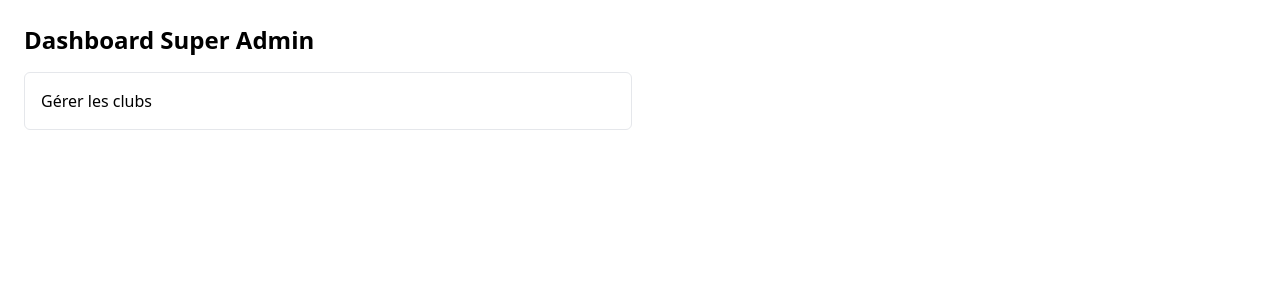
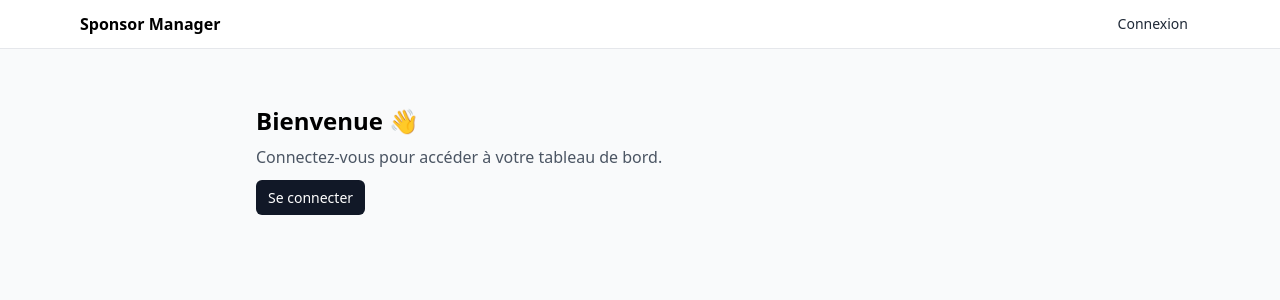
Before and after one commit to Gilles4913/sb1-8y94t8sa, a React (Vite) app: page / in a window 1280 px wide. Shown: the top 300 px of the page. Built offline with nearby package versions, Linux system fonts and the light colour scheme; no server answers.

Commit message:
Update router.tsx

```diff
--- a/src/router.tsx
+++ b/src/router.tsx
@@ -1,6 +1,7 @@
 import { createBrowserRouter } from 'react-router-dom'
 
 // Layouts
+import PublicLayout from '@/components/layouts/PublicLayout'
 import AdminLayout from '@/components/layouts/AdminLayout'
 import ClubLayout from '@/components/layouts/ClubLayout'
 
@@ -8,21 +9,36 @@ import ClubLayout from '@/components/layouts/ClubLayout'
 import RequireSuperAdmin from '@/guards/RequireSuperAdmin'
 import RequireActiveTenant from '@/guards/RequireActiveTenant'
 
+// Pages publiques
+import PublicHome from '@/pages'
+import LoginPage from '@/pages/login'
+
 // Pages Admin
-import AdminDashboard from '@/pages/admin'         // /admin
-import AdminClubsPage from '@/pages/admin/clubs'   // /admin/clubs
-import ClubDetailPage from '@/pages/admin/clubs/[id]' // /admin/clubs/:id
+import AdminDashboard from '@/pages/admin'
+import AdminClubsPage from '@/pages/admin/clubs'
+import ClubDetailPage from '@/pages/admin/clubs/[id]'
 
 // Pages Club
-import ClubDashboard from '@/pages/clubs'          // /clubs
-import ClubSponsorsPage from '@/pages/clubs/sponsors' // /clubs/sponsors
+import ClubDashboard from '@/pages/clubs'
+import ClubSponsorsPage from '@/pages/clubs/sponsors'
 
-// Optionnel : 404
+// 404 simple
 function NotFound() {
   return <div className="p-6">404 — Page introuvable</div>
 }
 
 export const router = createBrowserRouter([
+  // Public
+  {
+    path: '/',
+    element: <PublicLayout />,
+    children: [
+      { index: true, element: <PublicHome /> },
+      { path: 'login', element: <LoginPage /> },
+    ],
+  },
+
+  // Admin
   {
     path: '/admin',
     element: (
@@ -36,6 +52,8 @@ export const router = createBrowserRouter([
       { path: 'clubs/:id', element: <ClubDetailPage /> },
     ],
   },
+
+  // Club (tenant actif requis)
   {
     path: '/clubs',
     element: (
@@ -48,7 +66,6 @@ export const router = createBrowserRouter([
       { path: 'sponsors', element: <ClubSponsorsPage /> },
     ],
   },
-  // racine (rediriger selon le rôle si tu veux)
-  { path: '/', element: <AdminDashboard /> },
+
   { path: '*', element: <NotFound /> },
 ])
```
